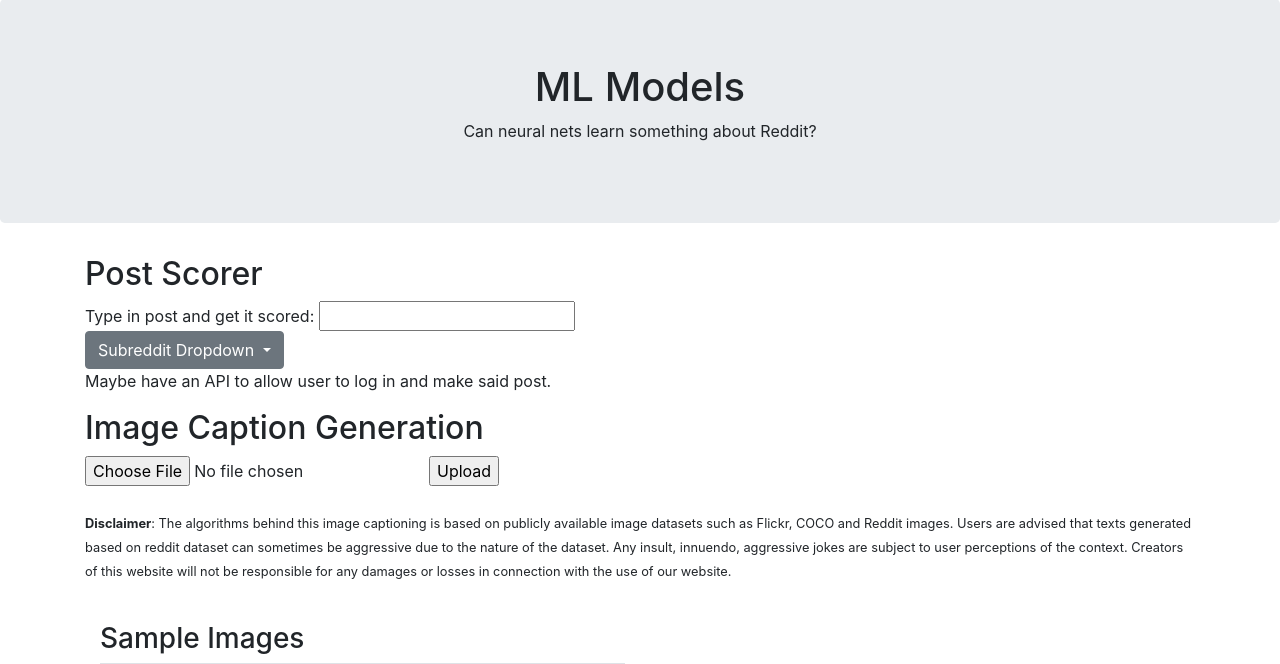
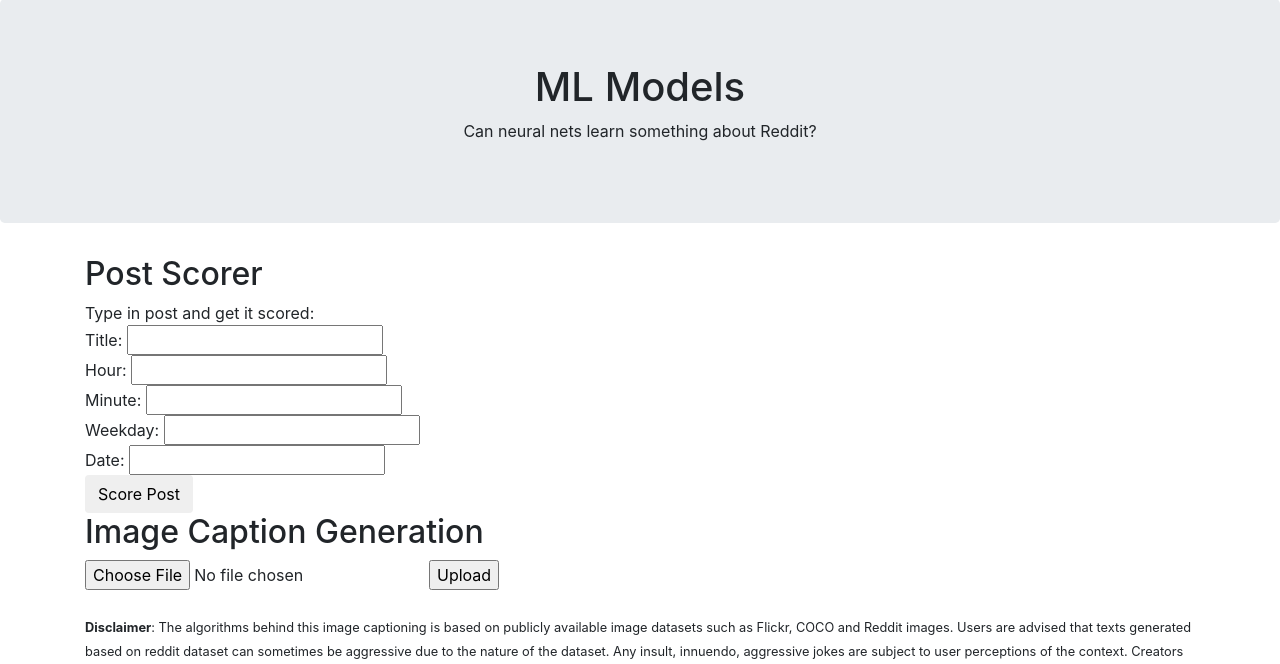
Before and after one commit to hougrammer/capstone, a Flask app: page /models in a window 1280 px wide. Shown: the part 57-721 px from the top of the page. Run offline with Flask 2, Linux system fonts and the light colour scheme; parts of the project's set-up code (start-up, migrations or seed data) failed here and were passed over; some libraries are stand-ins or nearby versions.

Commit message:
implemented model_scorer

```diff
--- a/website/app/routes.py
+++ b/website/app/routes.py
@@ -55,6 +55,19 @@
 @app.route('/post_counts/<subreddit>', methods=['GET'])
 def get_post_counts(subreddit):
     return jsonify(post_counts.get_counts(subreddit))
+
+@app.route('/score_post', methods=['POST'])
+def score_post():
+    if not post_scorer.initialized:
+        post_scorer.initialize()
+    response = post_scorer.score(
+        request.json['title'],
+        request.json['hour'],
+        request.json['minute'],
+        request.json['weekday'],
+        request.json['date'])
+    print(response)
+    return jsonify({'score': float(response)})
 
 @app.route('/images')
 def home():
@@ -121,30 +134,3 @@
     caption = {"coco": 'a small bird on a tree branch with a blurry background', "reddit": 'you found a fossil'}
     result = {"image": img_url, "caption": caption}
     return render_template("example_parrot.html", results=result)
-
-@app.route('/models')
-def models():
-    return render_template('models.html', main_title='ML Models')
-
-@app.route('/posts')
-def posts():
-    return render_template('posts.html', main_title='Posts/Comments')
-
-@app.route('/subreddits', methods=['GET', 'POST'])
-def subreddits():
-    return render_template('subreddits.html', main_title='Subreddits/Users')
-
-@app.route('/closest_subreddits/<subreddit>', methods=['GET'])
-def closest_subreddits(subreddit):
-    response = [
-        {'subreddit': x[0], 'distance': x[1]} for x in subreddit_embeddings.get_closest(subreddit)
-    ]
-    return jsonify(response)
-
-@app.route('/post_counts/<subreddit>', methods=['GET'])
-def get_post_counts(subreddit):
-    return jsonify(post_counts.get_counts(subreddit))
-
-@app.route('/score_post', methods=['POST'])
-def score_post():
-    return render_template('posts.html', main_title='Posts/Comments')
--- /dev/null
+++ b/website/app/static/score_post.js
@@ -0,0 +1,19 @@
+d3.select("#scoreSubmit")
+	.on("click", () => {
+		let json = JSON.stringify({
+			title: d3.select("#titleInput").property("value"),
+			hour: d3.select("#hourInput").property("value"),
+			minute: d3.select("#minuteInput").property("value"),
+			weekday: d3.select("#weekdayInput").property("value"),
+			date: d3.select("#dateInput").property("value")
+		});
+		console.log(json);
+		d3.json('/score_post', {
+			method:"POST",
+			body: json,
+			headers: {
+				"Content-type": "application/json; charset=UTF-8"
+			}
+		})
+		.then(json => {console.log(json);});
+	});
--- a/website/app/templates/models.html
+++ b/website/app/templates/models.html
@@ -10,9 +10,16 @@
   <h2>Post Scorer</h2>
 
   <div>
-    Type in post and get it scored: <input type="text" name="keyword" value=""><br>
-    <div class="dropdown">
-      <button class="btn btn-secondary dropdown-toggle" type="button" id="dropdownMenuButton" data-toggle="dropdown" aria-haspopup="true" aria-expanded="false">
+    Type in post and get it scored:<br>
+      Title: <input type="text" id="titleInput"><br>
+      Hour: <input type="text" id="hourInput"><br>
+      Minute: <input type="text" id="minuteInput"><br>
+      Weekday: <input type="text" id="weekdayInput"><br>
+      Date: <input type="text" id="dateInput"><br>
+      <button id="scoreSubmit" class="btn">Score Post</button><br>
+      <script src="{{ url_for('static', filename='score_post.js') }}"></script>
+    <!-- <div class="dropdown"> -->
+<!--       <button class="btn btn-secondary dropdown-toggle" type="button" id="dropdownMenuButton" data-toggle="dropdown" aria-haspopup="true" aria-expanded="false">
         Subreddit Dropdown
       </button>
       <div class="dropdown-menu" aria-labelledby="dropdownMenuButton">
@@ -21,7 +28,7 @@
         <a class="dropdown-item" href="#">etc</a>
       </div>
     </div>
-    <p>Maybe have an API to allow user to log in and make said post.</p>
+    <p>Maybe have an API to allow user to log in and make said post.</p> -->
   </div>
 
   <h2>Image Caption Generation</h2>
```
Also changed, not shown: website/app/post_scorer.py (+28 -15 lines).
